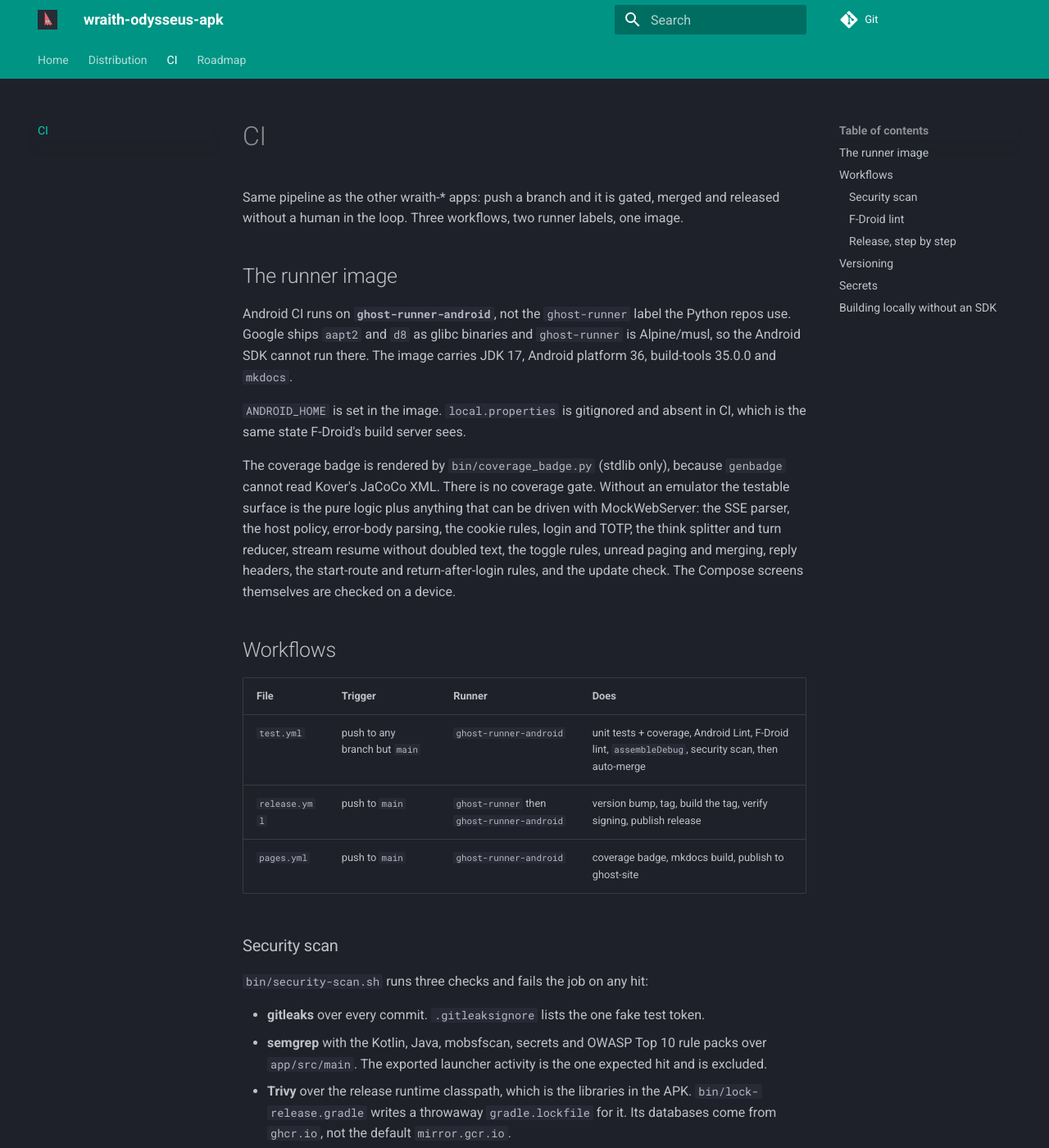
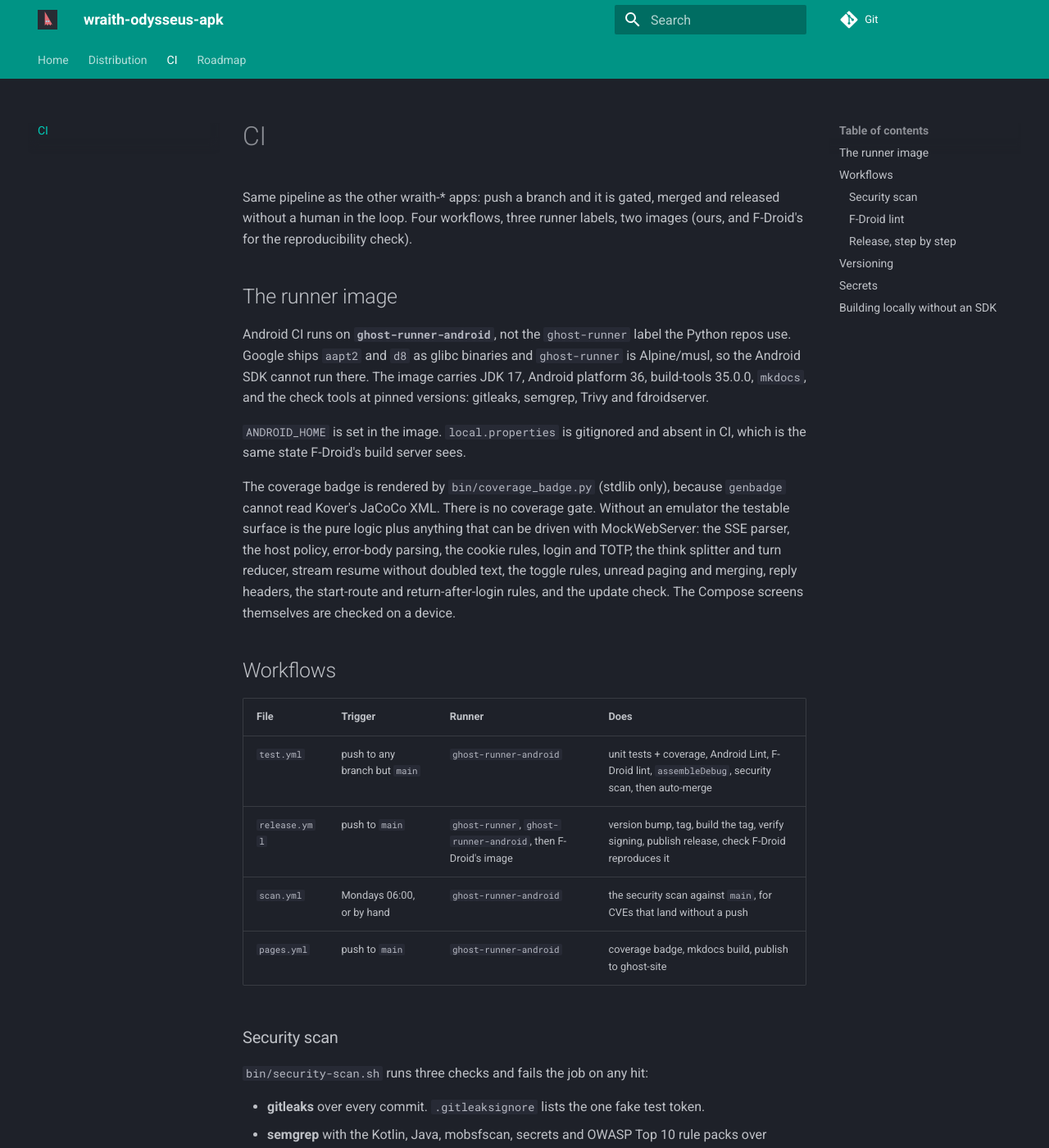
Before and after one commit to wraith-proxy/wraith-odysseus-apk, an MkDocs documentation site: the page built from docs/ci.md, in a window 1280 px wide and 1400 px high. Shown: the whole window at 82% size. Built offline with MkDocs 1.6.1 and Material for MkDocs 9.7.7, drawn with Linux system fonts in a browser that asks for light colours; some of the changed text lies outside the part shown.

Commit message:
chore/TJP-10103: bake the scan tools, weekly scan, F-Droid reproducibility check [no release]

```diff
--- a/docs/ci.md
+++ b/docs/ci.md
@@ -1,15 +1,17 @@
 # CI
 
 Same pipeline as the other wraith-* apps: push a branch and it is gated,
-merged and released without a human in the loop. Three workflows, two
-runner labels, one image.
+merged and released without a human in the loop. Four workflows, three
+runner labels, two images (ours, and F-Droid's for the reproducibility
+check).
 
 ## The runner image
 
 Android CI runs on **`ghost-runner-android`**, not the `ghost-runner` label
 the Python repos use. Google ships `aapt2` and `d8` as glibc binaries and
 `ghost-runner` is Alpine/musl, so the Android SDK cannot run there. The image
-carries JDK 17, Android platform 36, build-tools 35.0.0 and `mkdocs`.
+carries JDK 17, Android platform 36, build-tools 35.0.0, `mkdocs`, and the
+check tools at pinned versions: gitleaks, semgrep, Trivy and fdroidserver.
 
 `ANDROID_HOME` is set in the image. `local.properties` is gitignored and absent
 in CI, which is the same state F-Droid's build server sees.
@@ -28,7 +30,8 @@ the update check. The Compose screens themselves are checked on a device.
 | File | Trigger | Runner | Does |
 |---|---|---|---|
 | `test.yml` | push to any branch but `main` | `ghost-runner-android` | unit tests + coverage, Android Lint, F-Droid lint, `assembleDebug`, security scan, then auto-merge |
-| `release.yml` | push to `main` | `ghost-runner` then `ghost-runner-android` | version bump, tag, build the tag, verify signing, publish release |
+| `release.yml` | push to `main` | `ghost-runner`, `ghost-runner-android`, then F-Droid's image | version bump, tag, build the tag, verify signing, publish release, check F-Droid reproduces it |
+| `scan.yml` | Mondays 06:00, or by hand | `ghost-runner-android` | the security scan against `main`, for CVEs that land without a push |
 | `pages.yml` | push to `main` | `ghost-runner-android` | coverage badge, mkdocs build, publish to ghost-site |
 
 ### Security scan
@@ -44,14 +47,15 @@ the update check. The Compose screens themselves are checked on a device.
   APK. `bin/lock-release.gradle` writes a throwaway `gradle.lockfile` for it.
   Its databases come from `ghcr.io`, not the default `mirror.gcr.io`.
 
-Each tool is downloaded at a pinned version and checked against a pinned
-SHA-256. Run it locally the same way as the build below, with
+The tools are baked into the image at pinned versions (gitleaks and Trivy
+checked against pinned SHA-256s); only Trivy's databases are fetched at run
+time, since they go stale in days. Run it locally the same way as the build below, with
 `bin/security-scan.sh` as the command.
 
 ### F-Droid lint
 
-`bin/fdroid-lint.sh` runs `fdroid lint` (fdroidserver, pip-installed at a
-pinned version) on `docs/fdroid/com.thomaspeoples.wraithodysseus.yml`,
+`bin/fdroid-lint.sh` runs `fdroid lint` (fdroidserver, baked into the image
+at a pinned version) on `docs/fdroid/com.thomaspeoples.wraithodysseus.yml`,
 checking categories against fdroiddata's live list. It also fails if
 `fastlane/.../changelogs/<versionCode>.txt` is missing for the current
 versionCode.
@@ -73,6 +77,12 @@ versionCode.
    (`0x504b4453`), which F-Droid rejects.
 5. The release body is this version's section of `CHANGELOG.md`, which is
    what Obtainium shows. The asset is `wraith-odysseus.apk`.
+6. `fdroid-repro` runs `bin/fdroid-repro.sh` in F-Droid's own
+   `buildserver-trixie` image, pulled from GitLab's registry: the same
+   `fdroid build` fdroiddata's CI runs, against the APK just published. F-Droid
+   publishes nothing for a release that does not reproduce, so a red job here
+   means F-Droid users will not get this version. It runs after the release
+   because it needs the published APK; it warns, it cannot block.
 
 A branch pushed to Gitea is auto-merged and released, so work-in-progress
 branches stay local.
@@ -86,6 +96,12 @@ only line commitizen rewrites itself. The tag shape is load-bearing:
 
 Commit subjects are `<type>/TJP-NNNNN: <summary>`. `feature` bumps minor,
 `fix`/`bug` bump patch, `break` bumps major, and `chore` bumps nothing.
+A chore branch must also end in a commit whose subject has `[no release]`:
+the merge commit takes that subject, and `release.yml` then skips the bump
+(otherwise `cz bump` finds nothing to bump and the job fails). Not
+`[skip ci]`, which would also skip the branch's tests and auto-merge.
+Keep `feature/`, `fix/`, `bug/` and `break/` with a ticket out of the branch
+name too: the merge commit names the branch, and that alone would bump.
 
 `versionCode` is `major * 10000 + minor * 100 + patch` (minimum 1), written
 as a literal so F-Droid's `checkupdates` can read it at each tag. The
```
Also changed, not shown: docs/ROADMAP.md (+4 -4 lines), 5 other files.
